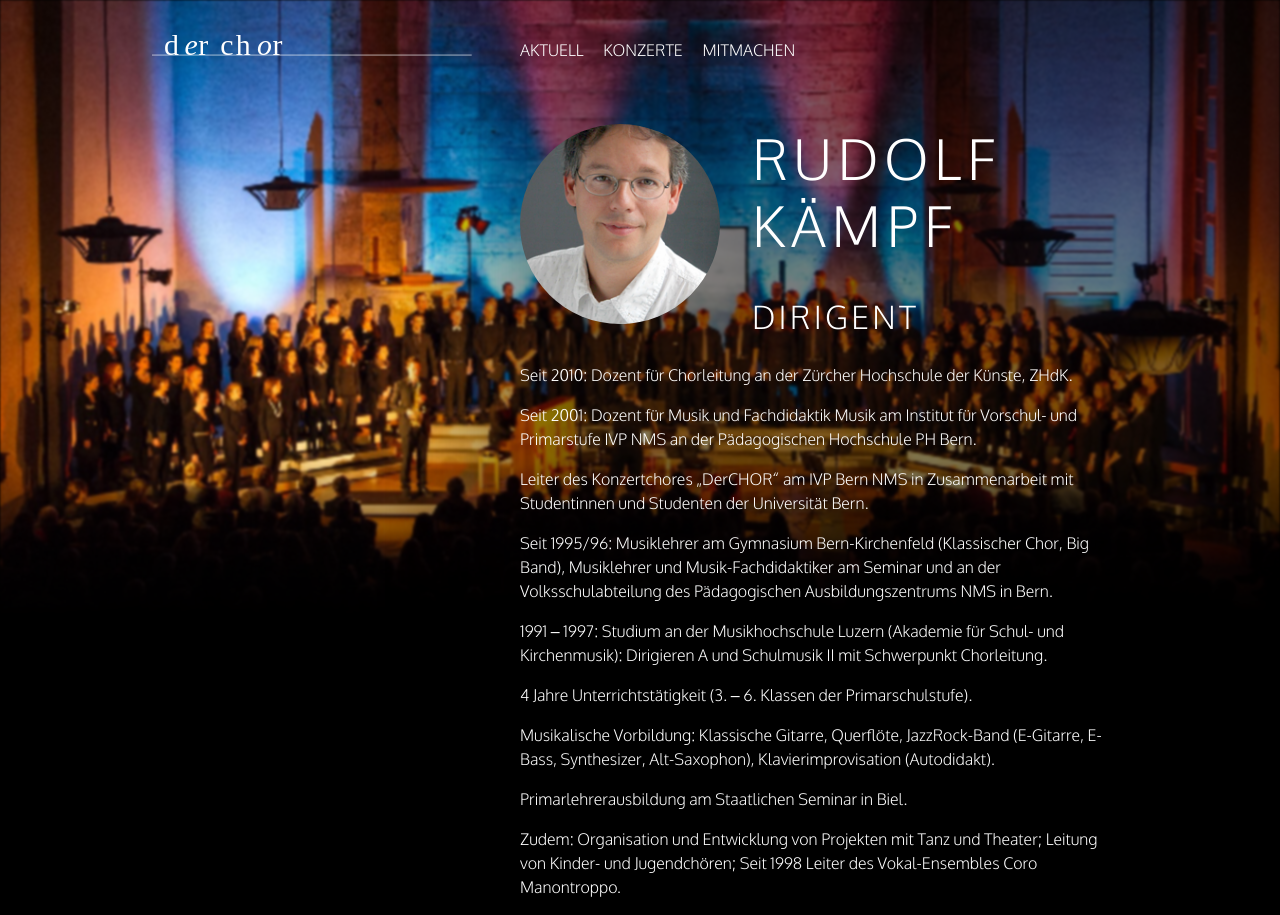
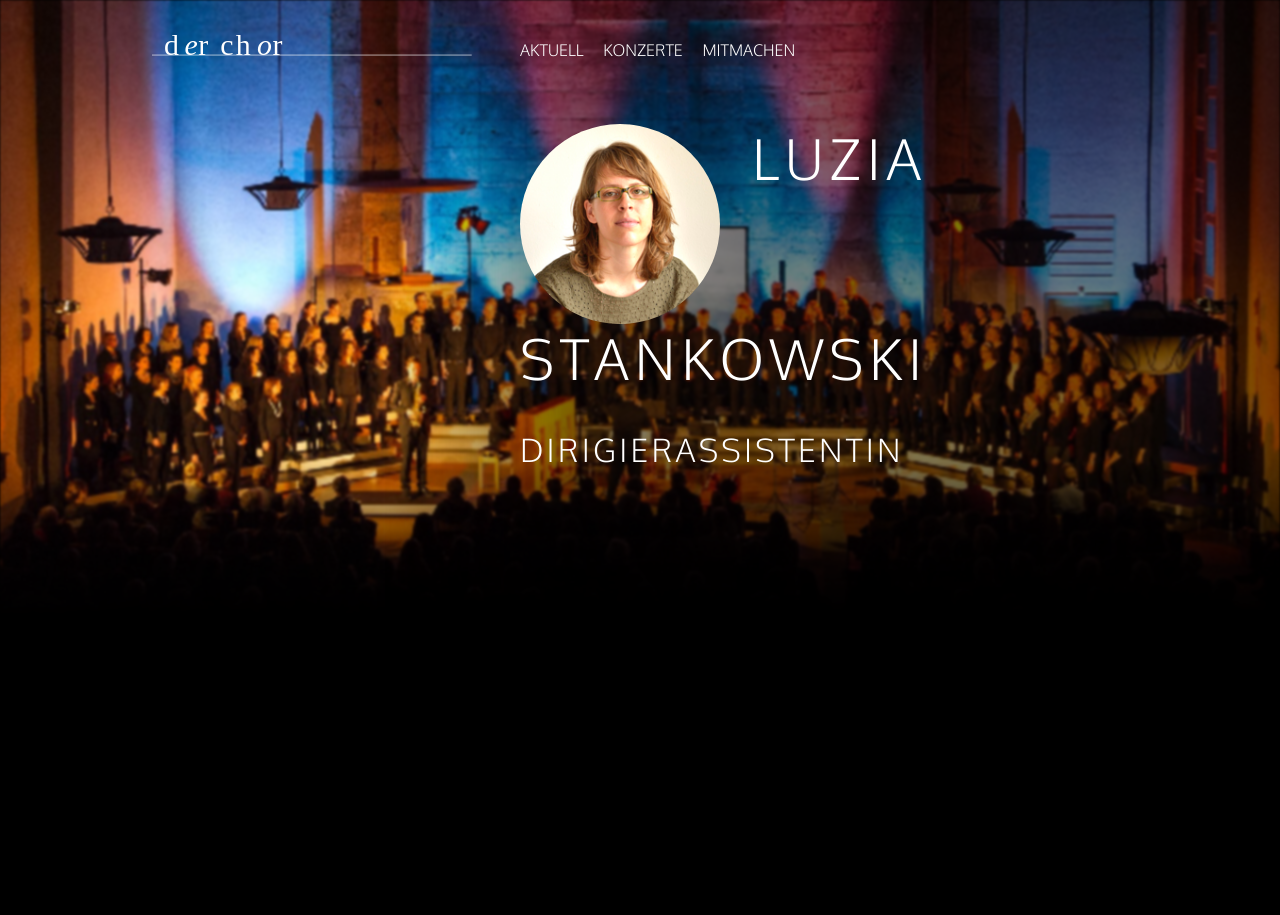
Before and after one commit to derchor/website, a Jekyll site: the page built from _people/ruedi.md, in a window 1280 px wide. Built offline with Jekyll 4.4.1, drawn with Linux system fonts in a browser that asks for light colours.

Commit message:
safe ruedi?

```diff
--- a/_people/ruedi.md
+++ b/_people/ruedi.md
@@ -1,24 +1,6 @@
 ---
-name: Rudolf Kämpf
-role: Dirigent
-image_path: /images/people/ruedi.png
+name: Luzia Stankowski
+role: Dirigierassistentin
+image_path: /images/people/luzia.png
+description:
 ---
-
-
-Seit 2010: Dozent für Chorleitung an der Zürcher Hochschule der Künste, ZHdK.
-
-Seit 2001: Dozent für Musik und Fachdidaktik Musik am Institut für Vorschul- und Primarstufe IVP NMS an der Pädagogischen Hochschule PH Bern.
-
-Leiter des Konzertchores „DerCHOR“ am IVP Bern NMS in Zusammenarbeit mit Studentinnen und Studenten der Universität Bern.
-
-Seit 1995/96: Musiklehrer am Gymnasium Bern-Kirchenfeld (Klassischer Chor, Big Band), Musiklehrer und Musik-Fachdidaktiker am Seminar und an der Volksschulabteilung des Pädagogischen Ausbildungszentrums NMS in Bern.
-
-1991 – 1997: Studium an der Musikhochschule Luzern (Akademie für Schul- und Kirchenmusik): Dirigieren A und Schulmusik II mit Schwerpunkt Chorleitung.
-
-4 Jahre Unterrichtstätigkeit (3. – 6. Klassen der Primarschulstufe).
-
-Musikalische Vorbildung: Klassische Gitarre, Querflöte, JazzRock-Band (E-Gitarre, E-Bass, Synthesizer, Alt-Saxophon), Klavierimprovisation (Autodidakt).
-
-Primarlehrerausbildung am Staatlichen Seminar in Biel.
-
-Zudem: Organisation und Entwicklung von Projekten mit Tanz und Theater; Leitung von Kinder- und Jugendchören; Seit 1998 Leiter des Vokal-Ensembles Coro Manontroppo.
```
